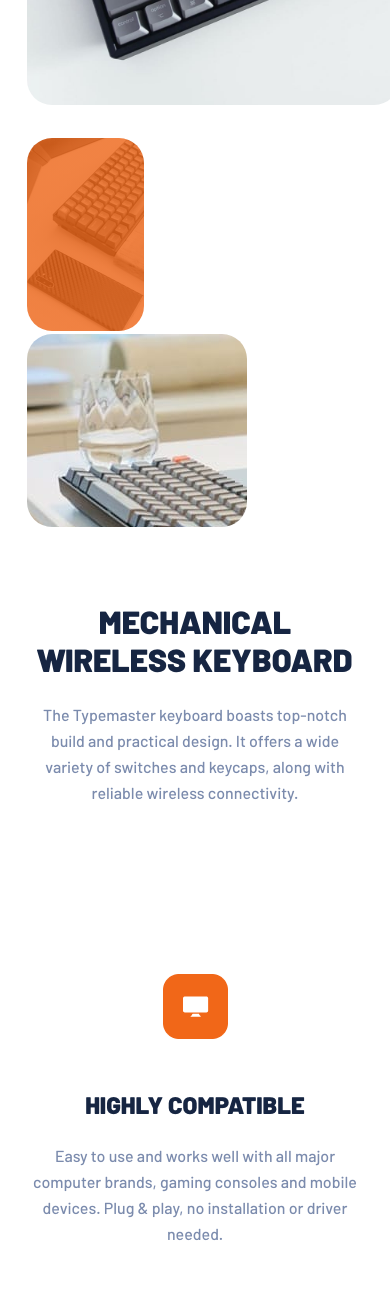
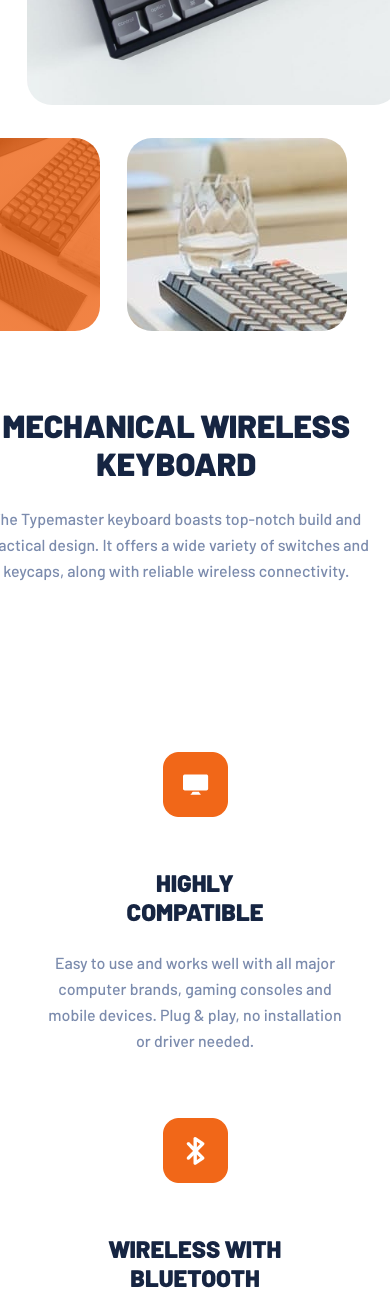
Before and after one commit to ikeoffiah/amalitech_assignment_1, a plain HTML site: page index.html in a window 390 px wide. Shown: the part 900-2195 px from the top of the page. Drawn offline with Linux system fonts and the light colour scheme.

Commit message:
made changes in the image,text size etc

```diff
--- a/css/styles.css
+++ b/css/styles.css
@@ -45,6 +45,16 @@
   margin-right: 9%;
   margin-top: 55px;
 
+}
+
+.container2{
+  margin-left: 9%;
+  margin-right: 9%;
+}
+
+.container3{
+  margin-left: 9%;
+  margin-right: 9%;
 }
 
 /** buttons  **/
@@ -151,10 +161,10 @@
 
 .section2-banner1 {
   margin-right: 30px;
-  width: 100%;
+  width: 255px;
   height: 480px;
   border-radius: 25px;
-  background: linear-gradient(0deg, rgba(241,103,24, 0.80), rgba(241,103,24, 0.80)), url('../images/desktop/image-phone-and-keyboard.jpg');
+  background: linear-gradient(0deg, rgba(241,103,24, 0.7), rgba(241,103,24, 0.7)), url('../images/tablet/image-phone-and-keyboard.jpg');
   background-size: cover;
   background-repeat: no-repeat;
 
@@ -163,7 +173,7 @@
 .section2-banner2 {
   margin-right: 125px;
   background-image: url('../images/desktop/image-glass-and-keyboard.jpg');
-  width: 100%;
+  width: 445px;
   height: 480px;
   border-radius: 25px;
 }
@@ -208,6 +218,12 @@
   margin-bottom: 24px;
 }
 
+.section-text{
+  max-width: 200px;
+  font-size: 24px;
+font-family: "Barlow-Black";
+color: var(--text-color);}
+
 .section-content {
   font-size: 16px;
   line-height: 26px;
@@ -224,6 +240,10 @@
   font-family: "Barlow";
   color: var(--text-content);
   margin-bottom: 65px;
+}
+
+.type-color{
+  font-family:"Barlow-Black";
 }
 
 /** background **/
@@ -274,7 +294,7 @@ body {
   .section2-banner1 {
     display: inline-block;
     border-radius: 25px;
-    background: linear-gradient(0deg, rgba(241,103,24, 0.80), rgba(241,103,24, 0.80)), url('../images/tablet/image-phone-and-keyboard.jpg');
+    background: linear-gradient(0deg, rgba(241,103,24, 0.7), rgba(241,103,24, 0.7)), url('../images/tablet/image-phone-and-keyboard.jpg');
     background-size: cover;
     background-repeat: no-repeat;
     width: 214px;
@@ -345,6 +365,15 @@ body {
 
 @media only screen and (max-width: 600px) {
 
+
+
+  .container2{
+    margin-left: -10%;
+    margin-right: 0%;
+  }
+
+
+
   /** hero **/
 
   .hero {
@@ -374,8 +403,18 @@ body {
   }
 
   .section-header {
+    display: flex;
+    max-width: 100%;
 
-    max-width: 100%;
+    justify-content: center;
+  }
+  .section-text{
+    max-width: 200px;
+    font-size: 24px;
+  font-family: "Barlow-Black";
+  color: var(--text-color);
+
+text-align: center;
   }
 
   .sub-section {
@@ -416,7 +455,7 @@ body {
     background: linear-gradient(0deg, rgba(241,103,24, 0.80), rgba(241,103,24, 0.80)), url('../images/mobile/image-phone-and-keyboard.jpg');
     background-size: cover;
     background-repeat: no-repeat;
-    width: 117px;
+    width: 129px;
     height: 193px;
   }
 
--- a/index.html
+++ b/index.html
@@ -40,7 +40,8 @@
         </div>
       </div>
       <!--hero ends-->
-
+      </div>
+      <div class="container2">
       <!--section2 starts-->
       <div class="section2">
         <div class="section2-banner1">
@@ -61,43 +62,45 @@
         </div>
       </div>
       <!--section2 ends-->
-
+      </div>
+      <div class="container3">
       <!--section3 starts-->
         <div class="section3">
             <!--sub section-->
             <div class="sub-section">
                 <div class="section-icon"><img src="./images/icon-d.png" alt="icon image"></div>
-                <div class="section-header">HIGHLY COMPATIBLE</div>
+                <div class="section-header"><div class="section-text">HIGHLY COMPATIBLE</div></div>
                 <div class="section-content">Easy to use and works well with all major computer brands, gaming consoles and mobile devices. Plug & play, no installation or driver needed.</div>
             </div>
 
              <!--sub section-->
              <div class="sub-section">
                 <div class="section-icon"><img src="./images/icon-c.png" alt="icon image"></div>
-                <div class="section-header">WIRELESS WITH BLUETOOTH</div>
+                <div class="section-header"><div class="section-text">WIRELESS WITH BLUETOOTH</div></div>
                 <div class="section-content">Powerful 2.4G RF technology allows you to connect the cordless keyboard from up to 30ft away. Simply plug the unifying receiver into your computer.</div>
             </div>
 
             <!--sub section-->
             <div class="sub-section">
                 <div class="section-icon"><img src="./images/icon-b.png" alt="icon image"></div>
-                <div class="section-header">HIGH CAPACITY BATTERY</div>
+                <div class="section-header"><div class="section-text">HIGH CAPACITY BATTERY</div></div>
                 <div class="section-content">Equipped with a long-lasting built-in battery, you’ll never have to spend a dime on replaceable ones. Enjoy 40 hours of usage time between charges.</div>
             </div>
 
             <!--sub section-->
             <div class="sub-section">
                 <div class="section-icon"><img src="./images/icon-a.png" alt="icon image"></div>
-                <div class="section-header">RGB BACKLIT MODES</div>
+                <div class="section-header"><div class="section-text">RGB BACKLIT MODES</div></div>
                 <div class="section-content">Choose from 4 backlight brightness levels and adjustable breathing speed. Each key glows intensely in the dark and helps you type in low light conditions.</div>
             </div>
 
 
         </div>
+        </div>
       <!--section4 ends-->
-
+<div class="container3">
       <!--copyright starts-->
-      <div class="copyright">Typemaster 2021  |  All Rights Reserved</div>
+      <div class="copyright"><span class="type-color">Typemaster 2021</span>  |  All Rights Reserved</div>
       <!--copyright ends-->
     </div>
   </body>
```
